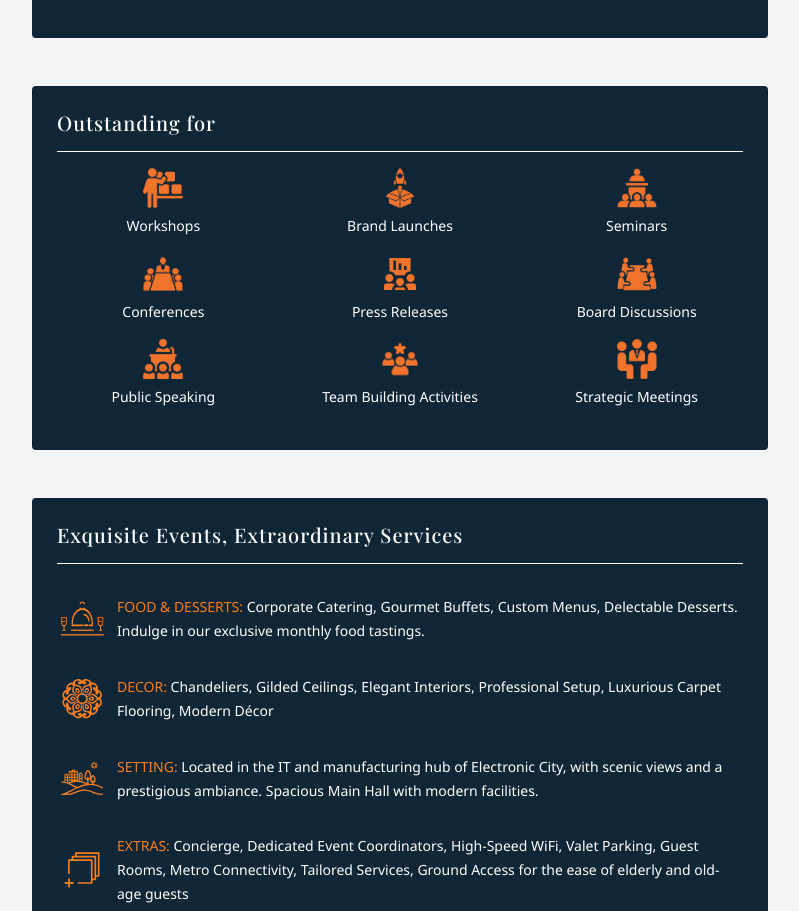
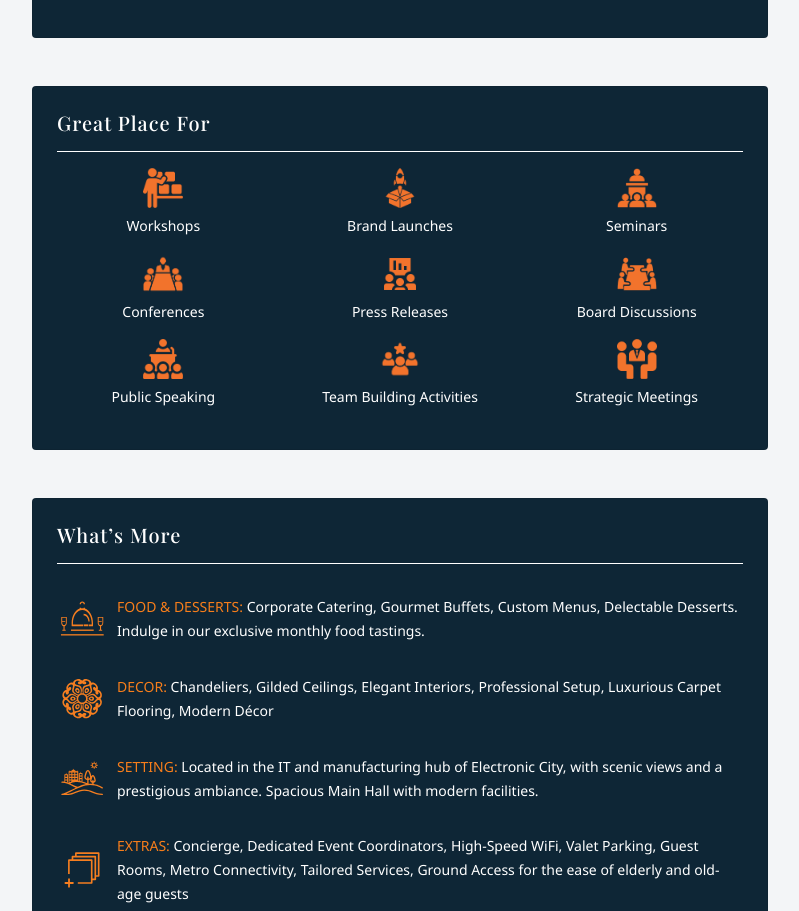
Before and after one commit to soumens12/whitehall, a plain HTML site: page index.html in a window 1280 px wide. Shown: the part 2358-3269 px from the top of the page, without its empty margins (50-849 px from the left). Drawn offline with nearby package versions, Linux system fonts and the light colour scheme; a web font is replaced by a local one.

Commit message:
INDEX UPDATED

```diff
--- a/index.html
+++ b/index.html
@@ -428,7 +428,7 @@
 
 
             <div id="event-type" class="dark-box my-5">
-              <h3 class="section-heading text-white">Outstanding for </h3>
+              <h3 class="section-heading text-white">Great Place For </h3>
               <hr class="heading-divider border-white opacity-100">
 
                 <div class="row">
@@ -476,7 +476,7 @@
             </div> -->
 
             <div class="dark-box my-5">
-              <h3 class="section-heading text-white">Exquisite Events, Extraordinary Services</h3>
+              <h3 class="section-heading text-white">What’s More</h3>
               <hr class="heading-divider border-white opacity-100">
 
               <div class="my-3">
```
